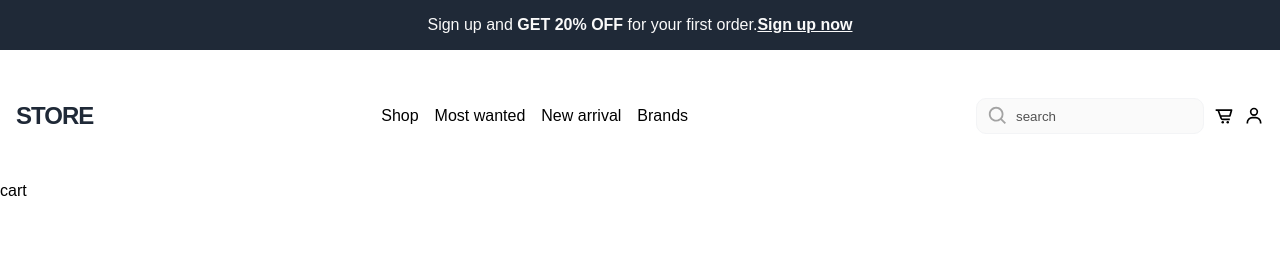
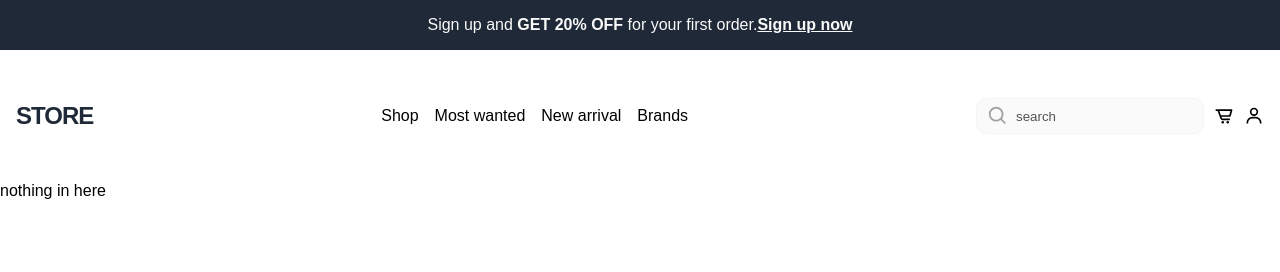
Before and after one commit to zahranaseri593/react-store, a React (Create React App) app: page /cart/1 in a window 1280 px wide. Shown: the top 272 px of the page. Built offline with nearby package versions, Linux system fonts and the light colour scheme.

Commit message:
...
cart

```diff
--- a/src/App.jsx
+++ b/src/App.jsx
@@ -3,21 +3,25 @@ import './App.css';
 import Layout from './components/Layout';
 import MainPage from './components/MainPage';
 import ProductPage from './components/ProductPage';
+import Cart from './components/Cart';
+import { CartContextProvider } from './utils/CartContextProvider';
 
 function App() {
   return (
+    <CartContextProvider>
       <BrowserRouter>
         <Layout>
           <Routes>
               <Route path="/" element={<Navigate to="/products"/>} />
               <Route path='/products' element={<MainPage />}/>
               <Route path='/products/:id' element={<ProductPage />}/>
-            <Route path='/cart/:id?' element={<p>cart</p>}/>
+              <Route path='/cart/:id?' element={<Cart/>}/>
               <Route path='/register' element={<p>register</p>}/>
               <Route path='/login' element={<p>login</p>}/>
           </Routes>
         </Layout>
       </BrowserRouter>
+    </CartContextProvider>
   );
 }
 
--- /dev/null
+++ b/src/components/Cart.jsx
@@ -0,0 +1,15 @@
+import {useCartContext} from '../utils/CartContextProvider'
+
+const Cart = () => {
+    const {cart} = useCartContext()
+
+    if(!cart.length) return <p>nothing in here</p>
+
+    return (
+        cart?.map( (c) => (
+           <p>c.title</p>
+        ))
+     )
+}
+
+export default Cart;
--- a/src/components/ProductPage.jsx
+++ b/src/components/ProductPage.jsx
@@ -4,11 +4,13 @@ import { useEffect, useState } from "react";
 import { fetchFromAPI } from "../utils/fetchFromAPI";
 import { LineWave } from "react-loader-spinner";
 import Product from "./Product";
+import {useCartContext} from '../utils/CartContextProvider'
 
 const ProductPage = () => {
     const [productDetail, setProductDetail] = useState(null);
     const [products, setProducts] = useState('');
 
+    const {addToCart} = useCartContext()
 
     const {id} = useParams()
 
@@ -16,15 +18,14 @@ const ProductPage = () => {
 
       const fetchResults = async () => {
           const data = await fetchFromAPI(`products/${id}`)
-
           setProductDetail(data)
 
           const relative = await fetchFromAPI(`products/category/${data.category}?limit=4`)
-
           setProducts(relative)
       }
       fetchResults()
     },[id])
+
 
     if(!productDetail) {
         return(
@@ -48,7 +49,7 @@ const ProductPage = () => {
                     <span className='price'>${productDetail.price}</span>
                     <p className="cat">{productDetail.category}</p>
                     <p className="desc">{productDetail.description.slice(0,200)}</p>
-                    <a href="/">Add to cart</a>
+                    <a href="/" onClick={(e)=>addToCart(e,productDetail)}>Add to cart</a>
                 </div>
             </div>
 
--- /dev/null
+++ b/src/utils/CartContextProvider.js
@@ -0,0 +1,34 @@
+import { createContext, useContext, useState } from "react";
+
+const CartContext = createContext()
+
+export const CartContextProvider = ({children}) => {
+    const [cart, setCart] = useState([])
+
+    // adding to cart + inc button
+
+    const addToCart=(e,product)=>{
+        e.preventDefault()
+        const productIndex = cart.findIndex((c) => c.id === product.id)
+        const updatedCart = [...cart]
+        if(productIndex > -1) //inc
+        {
+            updatedCart[productIndex].count++
+            setCart(updatedCart)
+        }
+        else{//if doesn't exist add to cart
+            setCart([...updatedCart,{...product,count:1}])
+        }
+    }
+
+
+    // write the functions you need for adding, removing, inc, dec
+
+    return(
+        <CartContext.Provider value={{cart,addToCart}}>
+            {children}
+        </CartContext.Provider>
+    )
+}
+
+export const useCartContext = ()=> useContext(CartContext)
```
Lines whose indentation alone changed are shown as unchanged.
